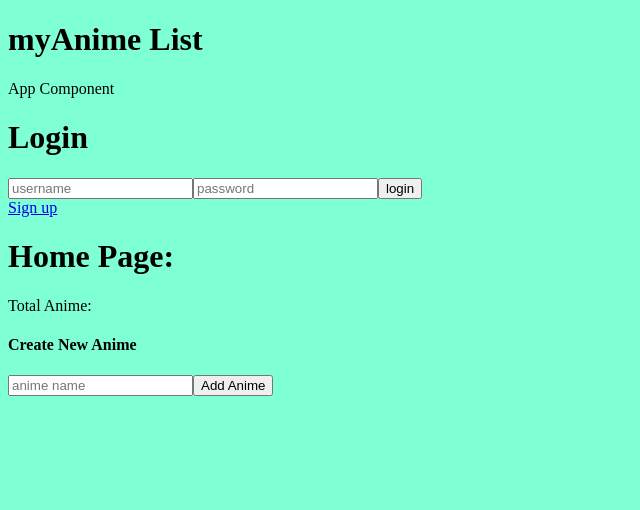
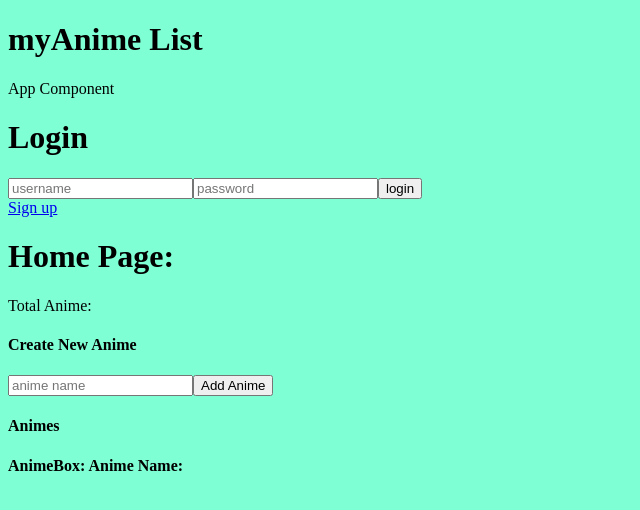
Before and after one commit to kristencendana/myanime, a React app: page / in a window 1280 px wide. Shown: the top 510 px of the page, without its empty margins (0-640 px from the left). Built offline with nearby package versions, Linux system fonts and the light colour scheme.

Commit message:
got state to work in props FINALLY

```diff
--- a/client/components/AnimeList.js
+++ b/client/components/AnimeList.js
@@ -1,22 +1,23 @@
- import React from 'react';
+ import React, { Component} from 'react';
 //  import Anime from './Anime.js';
  import { connect } from 'react-redux';
 
  import Anime from './Anime.js';
  const mapStateToProps = state => ({
-   animeList: state.animes.marketList
+   animeList: state.animes.animeList
  });
 
  const AnimeList = props => {
    const animes = [];
-  //  console.log("animeList"+props.animeList);
+   console.log("props :" + props);
+   console.log("animeList"+props.animeList);
   //  console.log("animeList"+props.animeList.length);
   //  if (props.animeList.length){
   //  console.log("animeList"+ this.props.animeList);
-  //  for (let i = 0; i < props.animeList.length; i++) {
-  //    animes.push(<Anime anime = {props.animeList[i]}/>);
-  //    console.log([i])
-  //  }
+   for (let i = 0; i < props.animeList.length; i++) {
+     animes.push(<Anime anime = {props.animeList[i]}/>);
+     console.log([i])
+   }
   //  }
    return(
      <div className="displayBox">
--- a/client/containers/AnimeContainer.js
+++ b/client/containers/AnimeContainer.js
@@ -40,7 +40,7 @@ class AnimeContainer extends Component {
     return(
     <div className="innerbox">
       <AnimeCreator />
-      {/* <AnimeList animeList={this.props.animeList}/> */}
+      <AnimeList animeList={this.props.animeList}/>
       {/* <RecommendedList /> */}
     </div>
     )
```
